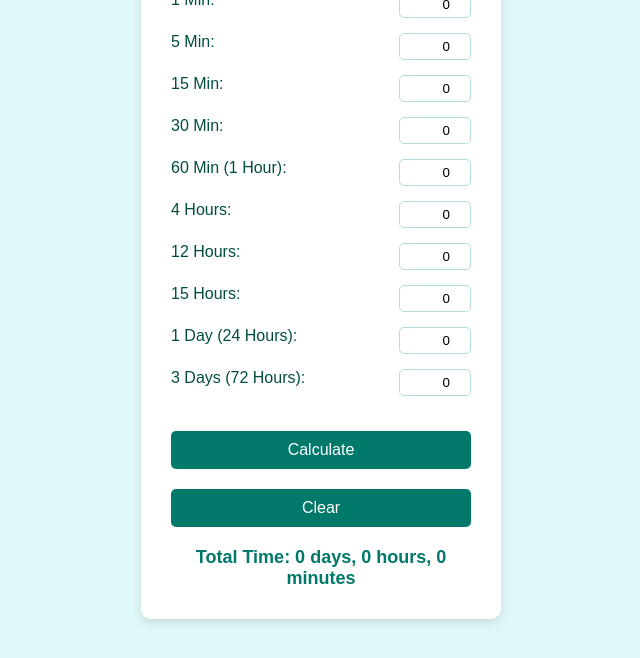
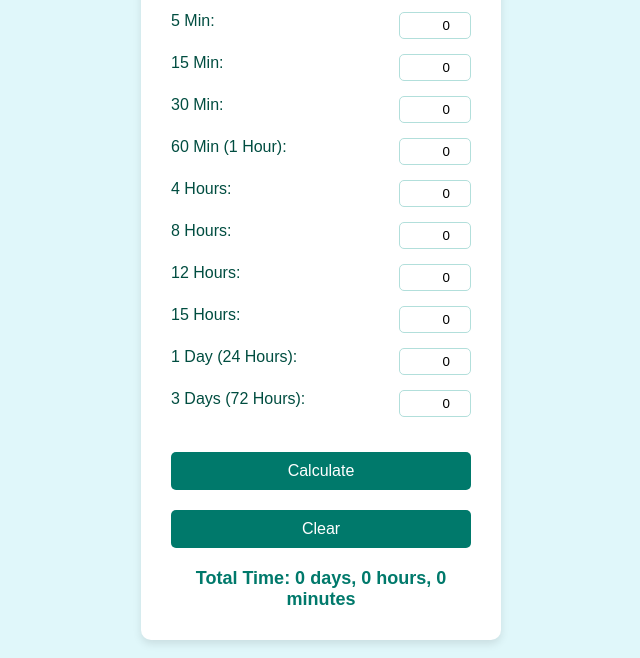
Before and after one commit to quokka12345/time-calculator, a plain HTML site: page index.html in a window 1280 px wide. Both pictures are taken after a click on the button "Calculate". Shown: the part 142-800 px from the top of the page, without its empty margins (319-959 px from the left). Drawn offline with Linux system fonts and the light colour scheme.

Commit message:
Add files via upload

```diff
--- a/index.html
+++ b/index.html
@@ -16,7 +16,8 @@
             <label>30 Min: <input type="number" id="thirtyMin" value="0"></label>
             <label>60 Min (1 Hour): <input type="number" id="sixtyMin" value="0"></label>
             <label>4 Hours: <input type="number" id="fourHr" value="0"></label>
-            <label>12 Hours: <input type="number" id="twelveHr" value="0"></label>
+            <label>8 Hours: <input type="number" id="eightHr" value="0"></label>
+	    <label>12 Hours: <input type="number" id="twelveHr" value="0"></label>
             <label>15 Hours: <input type="number" id="fifteenHr" value="0"></label>
             <label>1 Day (24 Hours): <input type="number" id="oneDay" value="0"></label>
             <label>3 Days (72 Hours): <input type="number" id="threeDay" value="0"></label>
--- a/script.js
+++ b/script.js
@@ -7,6 +7,7 @@ function calculateTotalTime() {
     let thirtyMin = parseInt(document.getElementById("thirtyMin").value) || 0;
     let sixtyMin = parseInt(document.getElementById("sixtyMin").value) || 0;
     let fourHr = parseInt(document.getElementById("fourHr").value) || 0;
+    let eightHr = parseInt(document.getElementById("eightHr").value) || 0;
     let twelveHr = parseInt(document.getElementById("twelveHr").value) || 0;
     let fifteenHr = parseInt(document.getElementById("fifteenHr").value) || 0;
     let oneDay = parseInt(document.getElementById("oneDay").value) || 0;
@@ -18,6 +19,7 @@ function calculateTotalTime() {
     totalMinutes += thirtyMin * 30;
     totalMinutes += sixtyMin * 60;
     totalMinutes += fourHr * 240;
+    totalMinutes += eightHr * 480;
     totalMinutes += twelveHr * 720;
     totalMinutes += fifteenHr * 900;
     totalMinutes += oneDay * 1440;
```
